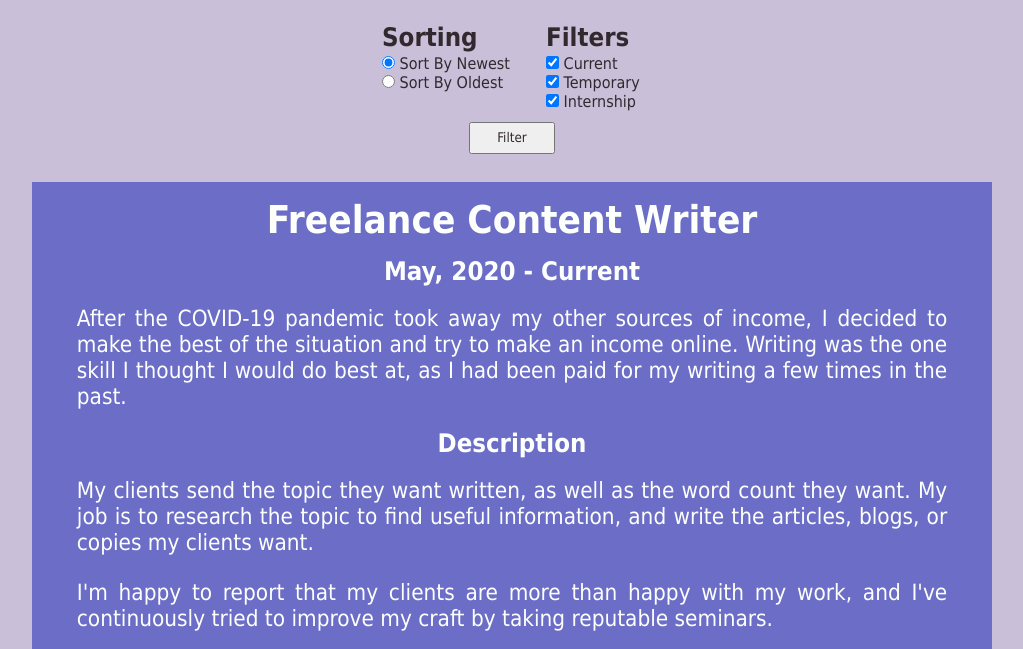
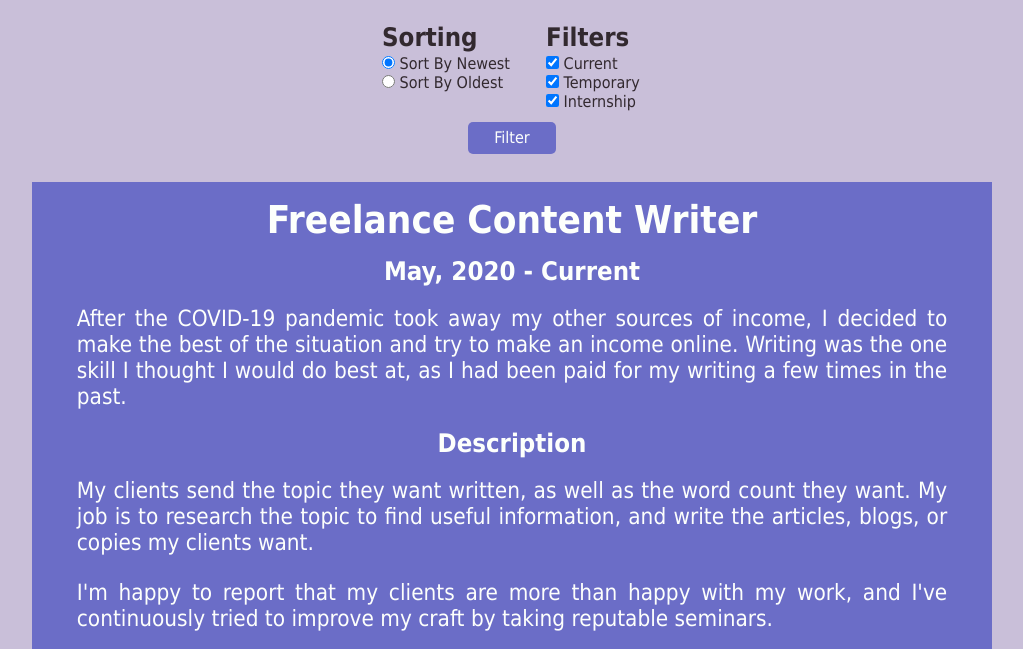
Before and after one commit to Sobhan-M/Sobhan-M.github.io, a PHP site: page /work.html in a window 1280 px wide. Shown: the part 66-715 px from the top of the page, without its empty margins (128-1151 px from the left). Run offline with PHP 8.4, Linux system fonts and the light colour scheme.

Commit message:
Button Styling + Footer

```diff
--- a/Styles/template.css
+++ b/Styles/template.css
@@ -3,6 +3,7 @@
 /* Colour palette generated using coolers.co (I'm colourblind, so I need the help) */
 :root{
     --blue: #6B6DC7;
+    --darkBlue: #5456c2;
     --black: #32292F;
     --grey: #50484d;
     --white: #FDFFFC;
@@ -80,6 +81,17 @@ a.current_page {background-color: var(--grey);}
     width: 75%;
     margin: auto;}
 
+html, body {
+    height: 100%;
+    width: 100%;
+    margin: 0;
+    display: table;
+}
+
+footer {
+    display: table-row;
+    height: 0;
+}
 
 /* not banners */
 .not_banner * {color: var(--black);}
@@ -95,3 +107,16 @@ img.cat{
     padding: 0px;}
 
 .cat * {color: var(--black);}
+
+/* Buttons */
+button {
+    padding: 7px;
+    background-color: var(--blue);
+    border: none;
+    border-radius: 5px;
+    color: var(--white) !important;
+    font-size: 16px;
+    text-align: center;
+    text-decoration: none;
+}
+button:hover { background-color: var(--darkBlue);}
--- a/index.html
+++ b/index.html
@@ -70,7 +70,7 @@
                     <td> GitHub: <a href = "https://github.com/Sobhan-M"> Sobhan-M </a></td>
                 </tr>
             </table>
-            © Sobhan Mehrpour 2020
+            <p>© Sobhan Mehrpour 2020</p> <br/>
         </footer>
 
     </body>
```
